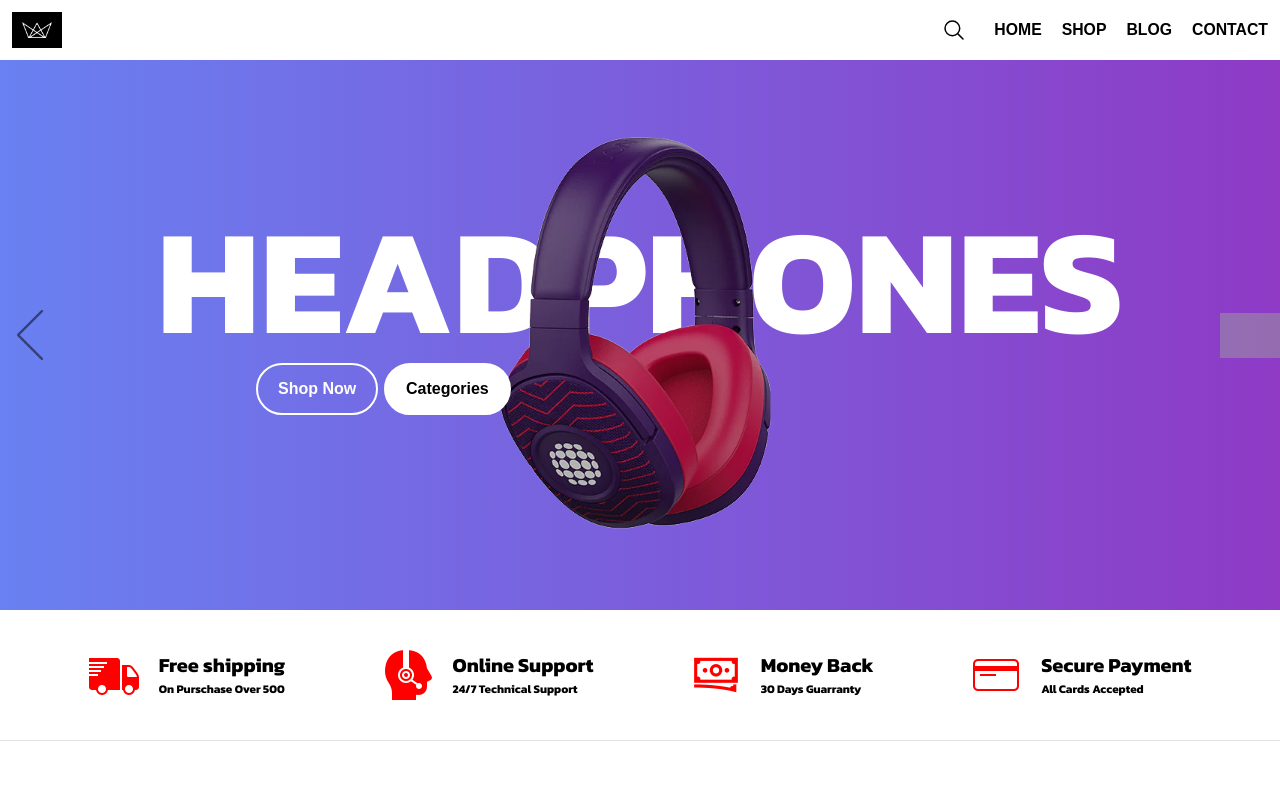
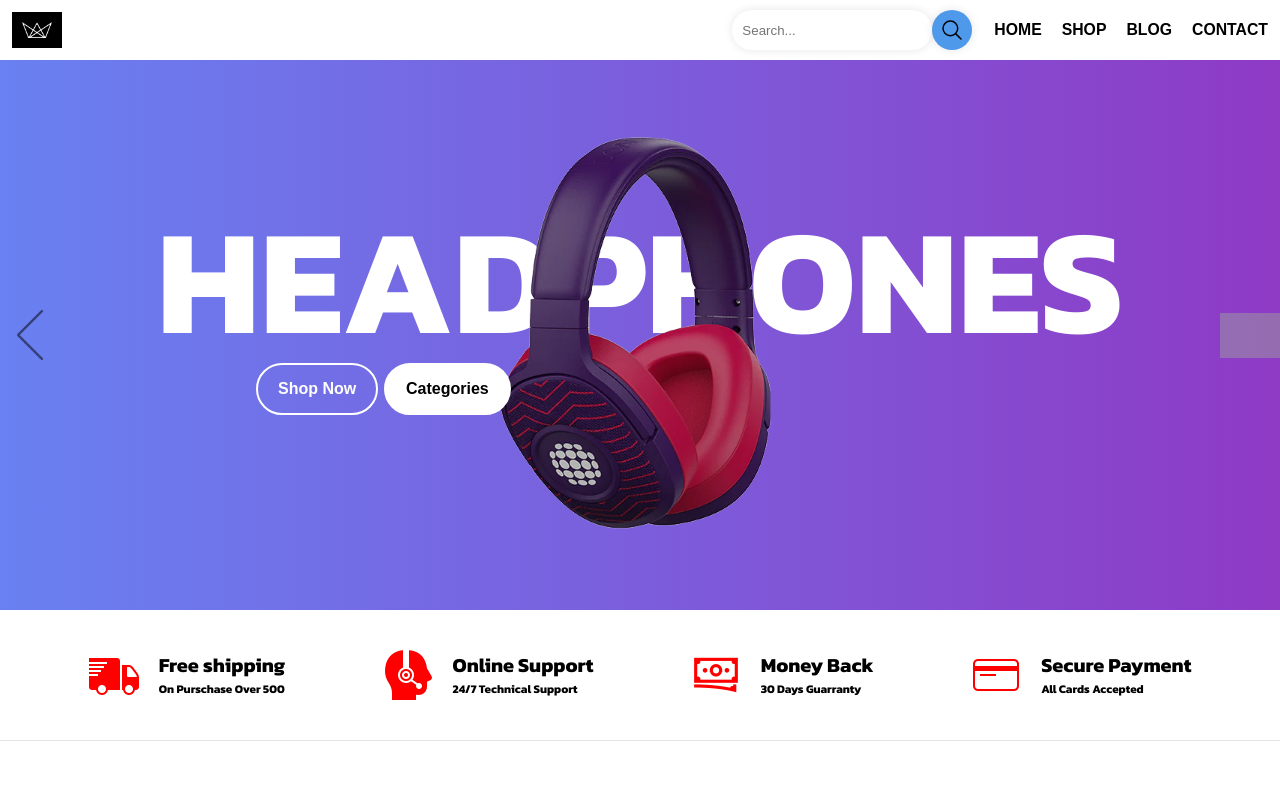
Before and after one commit to ajaljose/ECOM, a Next.js app: page / in a window 1280 px wide. Shown: the top 800 px of the page. Built offline with nearby package versions, Linux system fonts and the light colour scheme; grey boxes are pictures that could not be loaded.

Commit message:
react router to search page

```diff
--- a/app/components/Navbar.js
+++ b/app/components/Navbar.js
@@ -1,7 +1,20 @@
-import React from 'react';
+import React, { useState } from "react";
 import github from "../images/logo-white.png";
-import { Link } from 'react-router-dom';
+import { useNavigate } from "react-router-dom";
 function Navbar() {
+  const [inputValue, setInputValue] = useState("");
+  const navigate = useNavigate();
+  const handleClick = () => {
+    if (inputValue.trim() === "") {
+      navigate('/');
+    } else {
+      navigate('search');
+    }
+  };
+
+  const handleInputChange = (event) => {
+    setInputValue(event.target.value);
+  };
   return (
     <div>
       <div className="navbar">
@@ -13,15 +26,10 @@ function Navbar() {
         />
 
         <div className="navbar__menu">
-        <Link to='/search'><div className="container">
-            <input
-              type="text"
-              name="text"
-              className="input"
-              required
-              placeholder="Type to search..."
-            />
-            <div className="icon">
+          <div className="navbar__menu__search">
+            <input placeholder="Search..." type="text" onChange={handleInputChange}/>
+              <button type="submit" className="icon" onClick={handleClick}>
+
                 <svg
                   xmlns="http://www.w3.org/2000/svg"
                   className="ionicon"
@@ -44,8 +52,8 @@ function Navbar() {
                     d="M338.29 338.29L448 448"
                   ></path>
                 </svg>
+              </button>
           </div>
-          </div></Link>
           <h3>Home</h3>
           <h3>Shop</h3>
           <h3>Blog</h3>
@@ -53,7 +61,7 @@ function Navbar() {
         </div>
       </div>
     </div>
-  )
+  );
 }
 
-export default Navbar
+export default Navbar;
--- a/app/components/Search.js
+++ b/app/components/Search.js
@@ -1,9 +1,14 @@
-import React from 'react'
+import React, { useEffect } from 'react';
 
 function Search() {
+  useEffect(() => {
+    // This code will be executed when the component is mounted (onload)
+    // alert('Component is loaded!');
+  }, []); // The empty dependency array ensures the effect runs only once on mount
+
   return (
     <div>Search</div>
-  )
+  );
 }
 
-export default Search
+export default Search;
--- a/app/styles/components/_navbar.scss
+++ b/app/styles/components/_navbar.scss
@@ -25,50 +25,53 @@
         align-items:center;
         gap: 2rem;
         text-transform: uppercase;
-        .container {
-            position: relative;
+        &__search{
+          display: flex;
+          justify-content: space-between;
+          border-radius: 2.2rem;
+          border: 2px solid #4a9eec00;
+
+          input[type="text"] {
+            width: 20rem;
+            padding: 1rem;
+            outline: none;
+            border: none;
+            border-radius: 2rem;
+            box-shadow: 0 0 1rem rgba(0, 0, 0, 0.1);
+          }
+
+                    button[type="submit"] {
+                      color: rgb(0, 0, 0);
                       --size-button: 4rem;
-            color: rgb(0, 0, 0);
-            .input {
-              padding-left: var(--size-button);
+                      width: var(--size-button);
                       height: var(--size-button);
-              font-size: 1.5rem;
-              font-style: italic;
+                      padding: 0.8rem;
+                      background-color: #4e99e9;
                       border: none;
-              outline: none;
-              width: var(--size-button);
-              transition: all ease 0.3s;
+                      // color: #fff;
+                      cursor: pointer;
+                      // padding: 1rem 2rem;
+                      border-radius: 2rem;
+                      box-shadow: 0 0 1rem rgba(0, 0, 0, 0.1);
+                      transition: .9s ease;
+
+
+                      &:hover {
+                        color: rgb(255, 255, 255);
+                        background-color: #376ba3;
                         cursor: pointer;
 
-              &:focus,
-              &:not(:invalid) {
-                width: 30rem;
-                cursor: text;
-                border-bottom: 3px solid black;
-              }
-
-              &:focus + .icon,
-              &:not(:invalid) + .icon {
-                pointer-events: all;
-                cursor: pointer;
                       }
                     }
 
-            .icon {
-              position: absolute;
-              width: var(--size-button);
-              height: var(--size-button);
-              top: 0;
-              left: 0;
-              padding: 0.8rem;
-              pointer-events: none;
-
-              svg {
-                width: 100%;
-                height: 100%;
+                    &:hover,
+                    &:focus {
+                      border: 2px solid #4A9DEC;
+                      box-shadow: 0px 0px 0px 7px rgba(74, 158, 236, 0.35);
+                      background-color: white;
                     }
         }
-          }
+
           h3{
             a{
 
```
Lines whose indentation alone changed are shown as unchanged.
